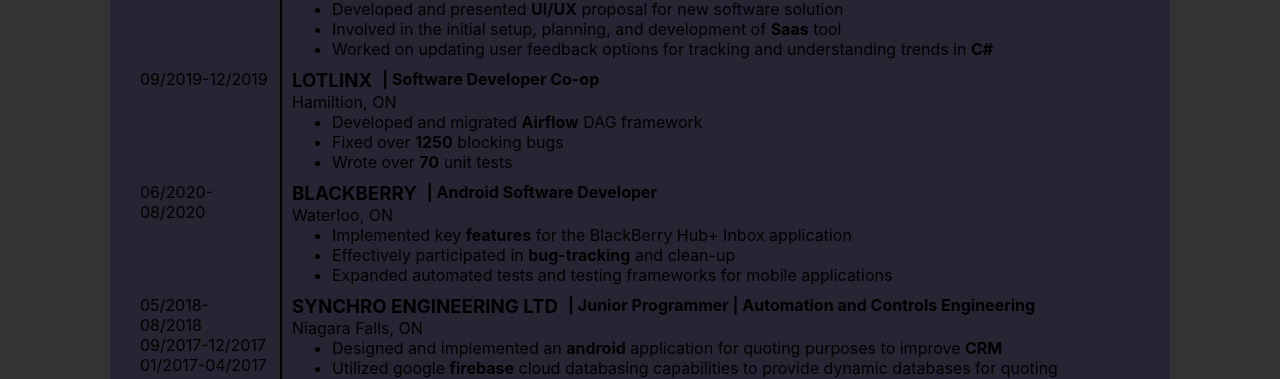
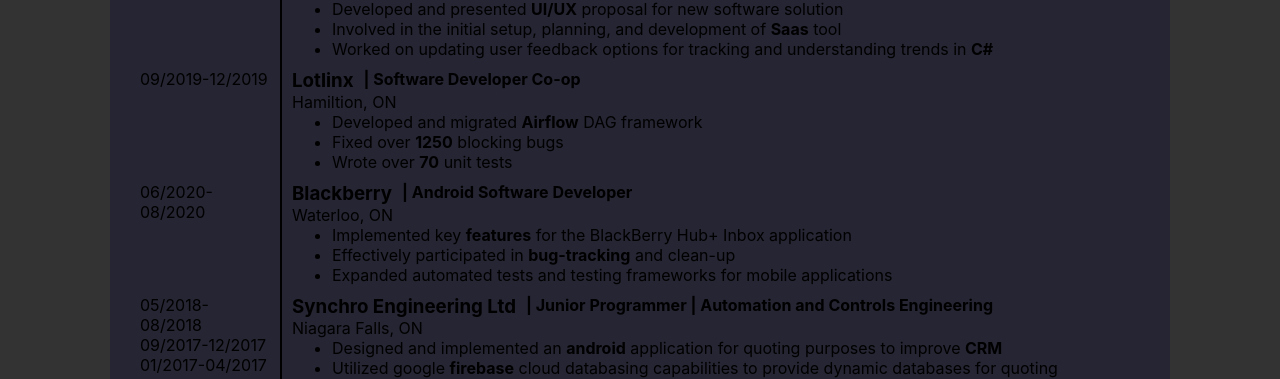
Before and after one commit to BKrowchuk/cv, a React (Create React App) app: page /cv/Resume in a window 1280 px wide. Shown: the part 386-765 px from the top of the page. Built offline with nearby package versions, Linux system fonts and the light colour scheme.

Commit message:
capitalization

```diff
--- a/src/resume/experience/Blackberry.js
+++ b/src/resume/experience/Blackberry.js
@@ -6,7 +6,7 @@
       </div>
       <div className="column content">
         <div className="title">
-          <h3>BLACKBERRY</h3>
+          <h3>Blackberry</h3>
           <h4>| Android Software Developer</h4>
         </div>
         <p>Waterloo, ON</p>
--- a/src/resume/experience/Lotlinx.js
+++ b/src/resume/experience/Lotlinx.js
@@ -6,7 +6,7 @@
       </div>
       <div className="column content">
         <div className="title">
-          <h3>LOTLINX</h3>
+          <h3>Lotlinx</h3>
           <h4>| Software Developer Co-op</h4>
         </div>
         <p>Hamiltion, ON</p>
--- a/src/resume/experience/Synchro.js
+++ b/src/resume/experience/Synchro.js
@@ -8,7 +8,7 @@
       </div>
       <div className="column content">
         <div className="title ">
-          <h3>SYNCHRO ENGINEERING LTD</h3>
+          <h3>Synchro Engineering Ltd</h3>
           <h4>| Junior Programmer | Automation and Controls Engineering</h4>
         </div>
         <p>Niagara Falls, ON</p>
```
